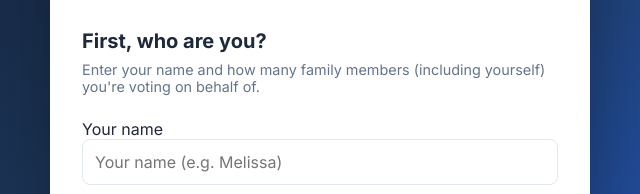
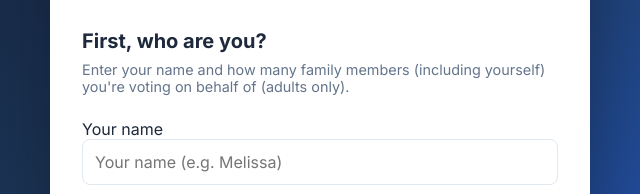
Before and after one commit to melissachang9/brunnerfamilytrip, a website: page docs/vote.html in a window 1280 px wide. Shown: the part 303-497 px from the top of the page, 320-960 px from the left. Drawn offline with nearby package versions, Linux system fonts and the light colour scheme.

Commit message:
Vote: clarify party size includes adults only

```diff
--- a/docs/vote.html
+++ b/docs/vote.html
@@ -58,7 +58,7 @@
   <!-- STEP 1: Name & Party Size -->
   <div class="step active" id="step-0">
     <h2>First, who are you?</h2>
-    <p class="subtitle">Enter your name and how many family members (including yourself) you're voting on behalf of.</p>
+    <p class="subtitle">Enter your name and how many family members (including yourself) you're voting on behalf of (adults only).</p>
     <label for="voter-name">Your name</label>
     <input type="text" id="voter-name" name="voter-name" placeholder="Your name (e.g. Melissa)" autocomplete="name">
     <label for="voter-party-size">Number of travelers</label>
```
